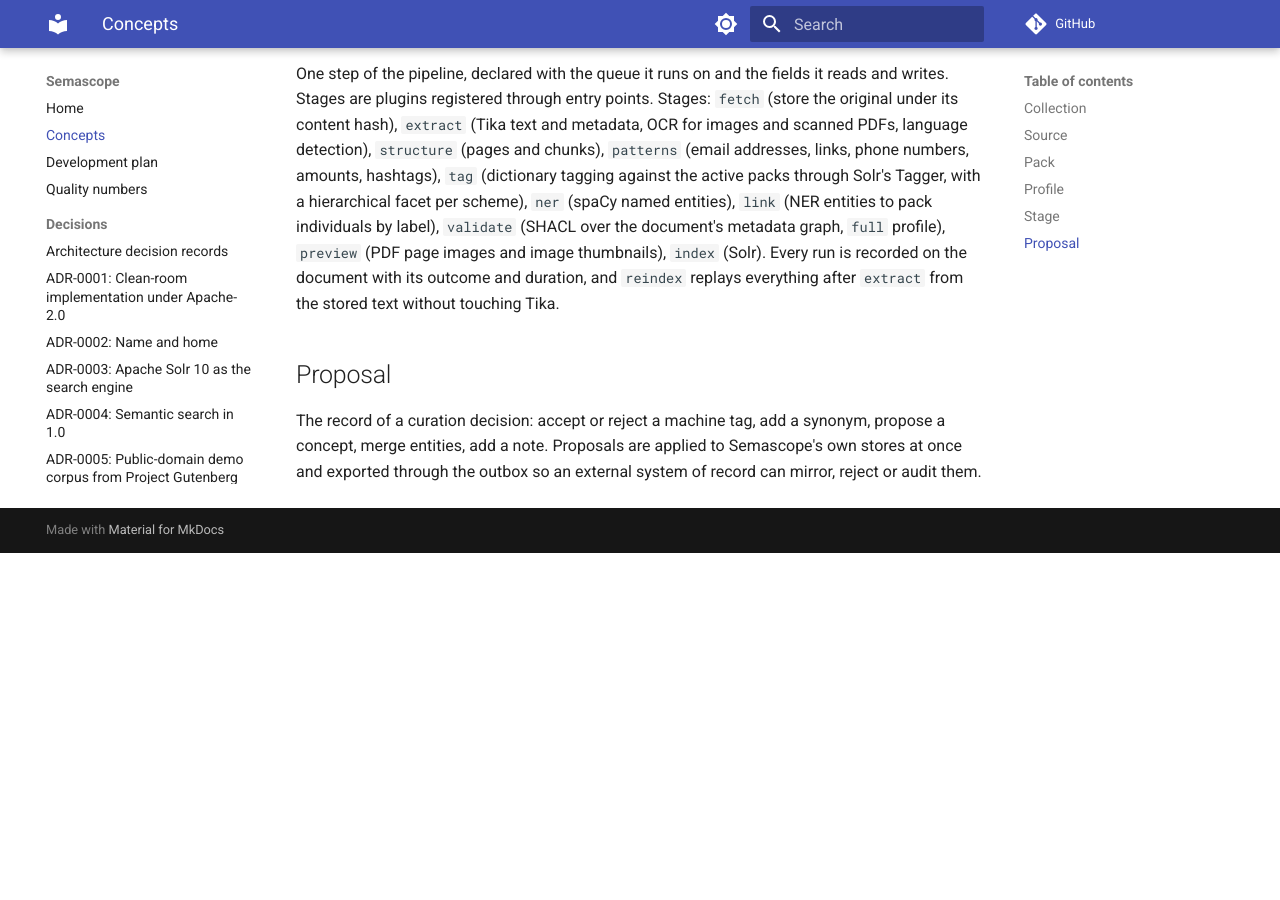
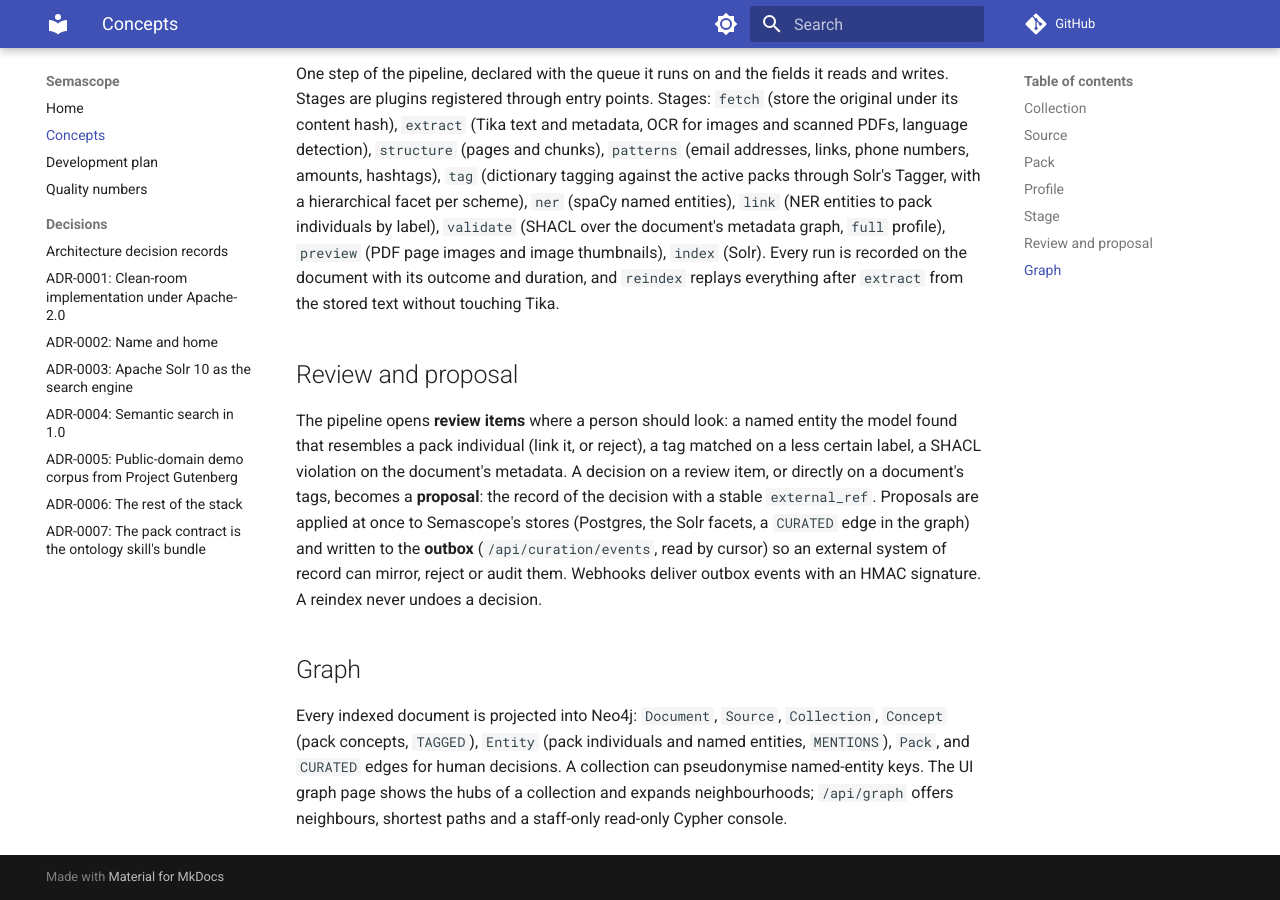
Before and after one commit to rdb420/semascope, an MkDocs documentation site: the page built from docs/concepts.md, in a window 1280 px wide and 900 px high, scrolled down 1401 px. Built offline with MkDocs 1.6.1 and Material for MkDocs 9.7.7, drawn with Linux system fonts in a browser that asks for light colours; comment, search, counter and statistics services are not loaded; before the commit the page ends 1954 px from its top, so only the background shows below that.

Commit message:
Docs: curation, outbox and graph concepts; smoke test covers graph, review, map and terms
Agent: claude-code
Co-Authored-By: Claude Fable 5.1 <noreply@anthropic.com>
Claude-Session: https://claude.ai/code/session_01X16WBXYHqy5nQtFiMJsuvh

```diff
--- a/docs/concepts.md
+++ b/docs/concepts.md
@@ -69,9 +69,25 @@ individuals by label), `validate` (SHACL over the document's metadata graph,
 its outcome and duration, and `reindex` replays everything after `extract`
 from the stored text without touching Tika.
 
-## Proposal
+## Review and proposal
 
-The record of a curation decision: accept or reject a machine tag, add a
-synonym, propose a concept, merge entities, add a note. Proposals are applied
-to Semascope's own stores at once and exported through the outbox so an
-external system of record can mirror, reject or audit them.
+The pipeline opens **review items** where a person should look: a named
+entity the model found that resembles a pack individual (link it, or
+reject), a tag matched on a less certain label, a SHACL violation on the
+document's metadata. A decision on a review item, or directly on a
+document's tags, becomes a **proposal**: the record of the decision with a
+stable `external_ref`. Proposals are applied at once to Semascope's stores
+(Postgres, the Solr facets, a `CURATED` edge in the graph) and written to
+the **outbox** (`/api/curation/events`, read by cursor) so an external
+system of record can mirror, reject or audit them. Webhooks deliver outbox
+events with an HMAC signature. A reindex never undoes a decision.
+
+## Graph
+
+Every indexed document is projected into Neo4j: `Document`, `Source`,
+`Collection`, `Concept` (pack concepts, `TAGGED`), `Entity` (pack
+individuals and named entities, `MENTIONS`), `Pack`, and `CURATED` edges for
+human decisions. A collection can pseudonymise named-entity keys. The UI
+graph page shows the hubs of a collection and expands neighbourhoods;
+`/api/graph` offers neighbours, shortest paths and a staff-only read-only
+Cypher console.
```
Also changed, not shown: docs/plan.md (+1 -1 lines), 1 other file.
